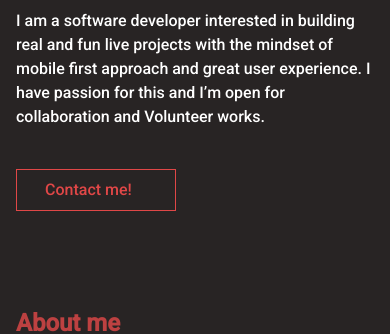
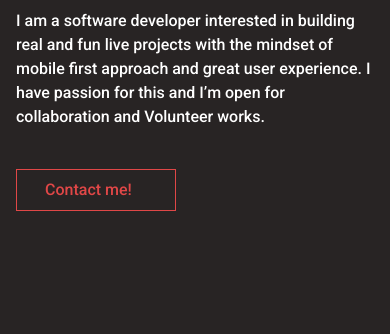
Before and after one commit to Deji98/My-Portfolio, a website: page index.html in a window 390 px wide. Shown: the part 519-853 px from the top of the page. Drawn offline with Linux system fonts and the light colour scheme.

Commit message:
working on the responsiveness

```diff
--- a/index.html
+++ b/index.html
@@ -126,7 +126,7 @@
     >
     <!-- main-body -->
     <main>
-      <div class="snap-start mt-24  dark:text-[#121212]">
+      <div class="snap-start h-screen  dark:text-[#121212]">
         <div class="font-black text-7xl leading-tight">
           <h1
             >Hi, <br />
@@ -630,8 +630,8 @@
    </div>
     </div>
     </div>
-    <div class="flex text-center justify-center pt-5 dark:text-black"><a href="https://github.com/Deji98?tab=repositories" target="_blank">See more...</a></div>
   </main>
+  <div class="flex text-center justify-center pt-5 dark:text-black"><a href="https://github.com/Deji98?tab=repositories" target="_blank">See more...</a></div>
     <!-- footer -->
     <footer>
 
```
